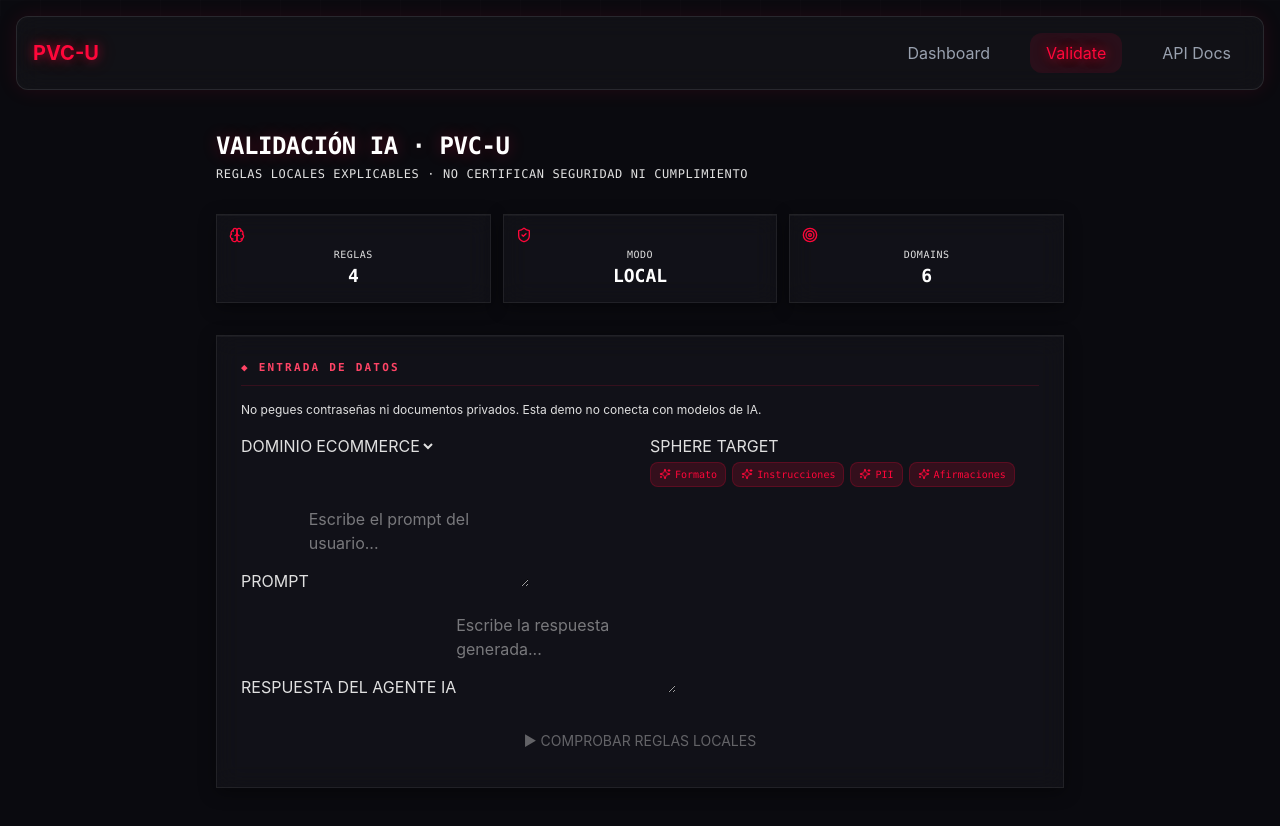
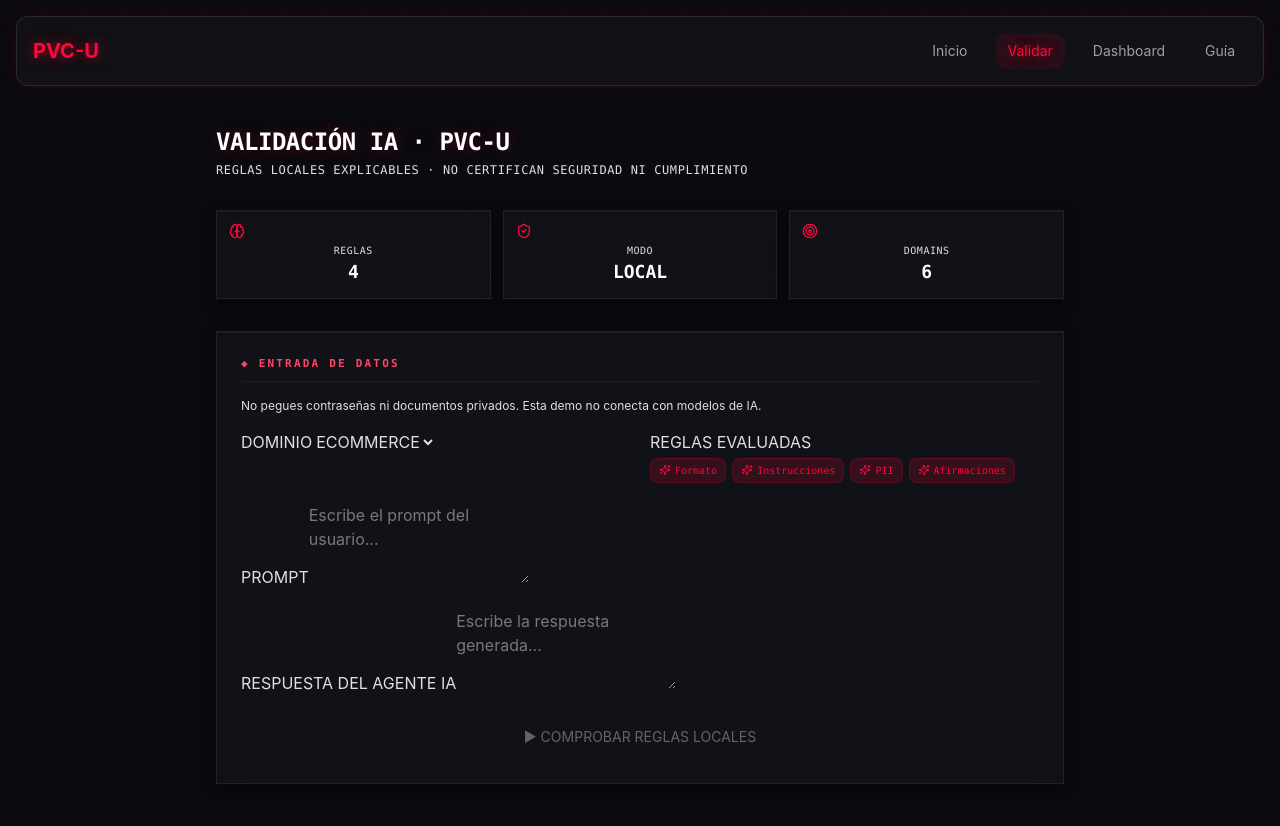
Before and after one commit to belentani7/pvc-u-frontend, a React (Vite) app: page /validate in a window 1280 px wide. Shown: the top 826 px of the page. Built offline with nearby package versions, Linux system fonts and the light colour scheme.

Commit message:
fix: restore dashboard navigation, accessible form labels, and CSS smoke coverage

```diff
--- a/index.html
+++ b/index.html
@@ -1,11 +1,10 @@
 <!DOCTYPE html>
-<html lang="en">
+<html lang="es">
   <head>
     <meta charset="UTF-8" />
-    <link rel="icon" type="image/svg+xml" href="/vite.svg" />
     <meta name="viewport" content="width=device-width, initial-scale=1.0" />
-    <title>PVC-U Dashboard — Enterprise AI Governance</title>
-    <meta name="description" content="Protocolo de Validación Continua Universal — Dashboard empresarial para gobernanza de IA" />
+    <title>PVC-U — Validación local explicable</title>
+    <meta name="description" content="Panel local de revisión heurística de prompts y respuestas, con resultados explicables y sin certificación de seguridad." />
     <style id="bfx-overflow">html,body{overflow-x:hidden!important;max-width:100vw!important}img,video{max-width:100%!important;height:auto!important}</style>
 </head>
   <body class="bg-[#0a0a0f] text-[#e0e0e0]">
--- a/src/components/layout/Navbar.tsx
+++ b/src/components/layout/Navbar.tsx
@@ -5,23 +5,25 @@ const Navbar: React.FC = () => {
   const location = useLocation();
 
   const navLinks = [
-    { name: 'Dashboard', path: '/' },
-    { name: 'Validate', path: '/validate' },
-    { name: 'API Docs', path: '/docs' },
+    { name: 'Inicio', path: '/' },
+    { name: 'Validar', path: '/validate' },
+    { name: 'Dashboard', path: '/dashboard' },
+    { name: 'Guía', path: '/docs' },
   ];
 
   return (
-    <nav className="glass-card m-4 p-4 flex justify-between items-center glow-border">
-      <Link to="/" className="text-xl font-bold neon-text">
+    <nav aria-label="Navegación principal" className="glass-card m-4 p-4 flex flex-wrap justify-between items-center gap-3 glow-border">
+      <Link to="/" aria-label="PVC-U — Inicio" className="text-xl font-bold neon-text">
         PVC-U
       </Link>
 
-      <div className="flex gap-6">
+      <div className="flex flex-wrap gap-2 sm:gap-4">
         {navLinks.map((link) => (
           <Link
             key={link.path}
             to={link.path}
-            className={`px-4 py-2 rounded-lg transition-all duration-200 ${
+            aria-current={location.pathname === link.path ? 'page' : undefined}
+            className={`px-3 py-2 text-sm rounded-lg transition-all duration-200 ${
               location.pathname === link.path
                 ? 'neon-text bg-[rgba(255,7,58,0.1)]'
                 : 'text-gray-400 hover:text-white'
--- a/src/index.css
+++ b/src/index.css
@@ -1,4 +1,5 @@
 @import "tailwindcss";
+@import url('https://fonts.googleapis.com/css2?family=JetBrains+Mono:wght@400;500;600;700;800&family=Inter:wght@300;400;500;600;700;800;900&display=swap');
 
 @theme {
   --color-nclr-red: #ff073a;
@@ -30,7 +31,6 @@
    Inyectamos el sistema completo como override layer.
    ================================================ */
 
-@import url('https://fonts.googleapis.com/css2?family=JetBrains+Mono:wght@400;500;600;700;800&family=Inter:wght@300;400;500;600;700;800;900&display=swap');
 
 :root {
   /* NOIACORE neon-red spectrum */
--- a/src/pages/Validation.tsx
+++ b/src/pages/Validation.tsx
@@ -68,13 +68,13 @@ const Validation: React.FC = () => {
 
         <div className="grid grid-cols-1 md:grid-cols-2 gap-5">
           <div>
-            <label className="ncl-label">DOMINIO</label>
-            <select value={domain} onChange={(e) => { setDomain(e.target.value); setResult(null); }} className="ncl-select">
+            <label htmlFor="pvc-domain" className="ncl-label">DOMINIO</label>
+            <select id="pvc-domain" value={domain} onChange={(e) => { setDomain(e.target.value); setResult(null); }} className="ncl-select">
               {domains.map(d => <option key={d} value={d}>{d.toUpperCase()}</option>)}
             </select>
           </div>
           <div>
-            <label className="ncl-label">SPHERE TARGET</label>
+            <p className="ncl-label">REGLAS EVALUADAS</p>
             <div className="flex flex-wrap gap-1.5 pt-1">
               {['Formato', 'Instrucciones', 'PII', 'Afirmaciones'].map(s => <SphereTag key={s} label={s} active />)}
             </div>
@@ -82,13 +82,13 @@ const Validation: React.FC = () => {
         </div>
 
         <div>
-          <label className="ncl-label">PROMPT</label>
-          <textarea value={prompt} onChange={(e) => { setPrompt(e.target.value); setResult(null); }} placeholder="Escribe el prompt del usuario..." maxLength={10000} className="ncl-input min-h-[80px]" />
+          <label htmlFor="pvc-prompt" className="ncl-label">PROMPT</label>
+          <textarea id="pvc-prompt" value={prompt} onChange={(e) => { setPrompt(e.target.value); setResult(null); }} placeholder="Escribe el prompt del usuario..." maxLength={10000} className="ncl-input min-h-[80px]" />
         </div>
 
         <div>
-          <label className="ncl-label">RESPUESTA DEL AGENTE IA</label>
-          <textarea value={response} onChange={(e) => { setResponse(e.target.value); setResult(null); }} placeholder="Escribe la respuesta generada..." maxLength={10000} className="ncl-input min-h-[80px]" />
+          <label htmlFor="pvc-response" className="ncl-label">RESPUESTA DEL AGENTE IA</label>
+          <textarea id="pvc-response" value={response} onChange={(e) => { setResponse(e.target.value); setResult(null); }} placeholder="Escribe la respuesta generada..." maxLength={10000} className="ncl-input min-h-[80px]" />
         </div>
 
         <button onClick={handleValidate} disabled={loading || !prompt || !response} className="w-full ncl-btn ncl-btn--primary text-sm py-3 disabled:opacity-40">
```
Also changed, not shown: 1 other file (tests, documents, lock files or other folders).
